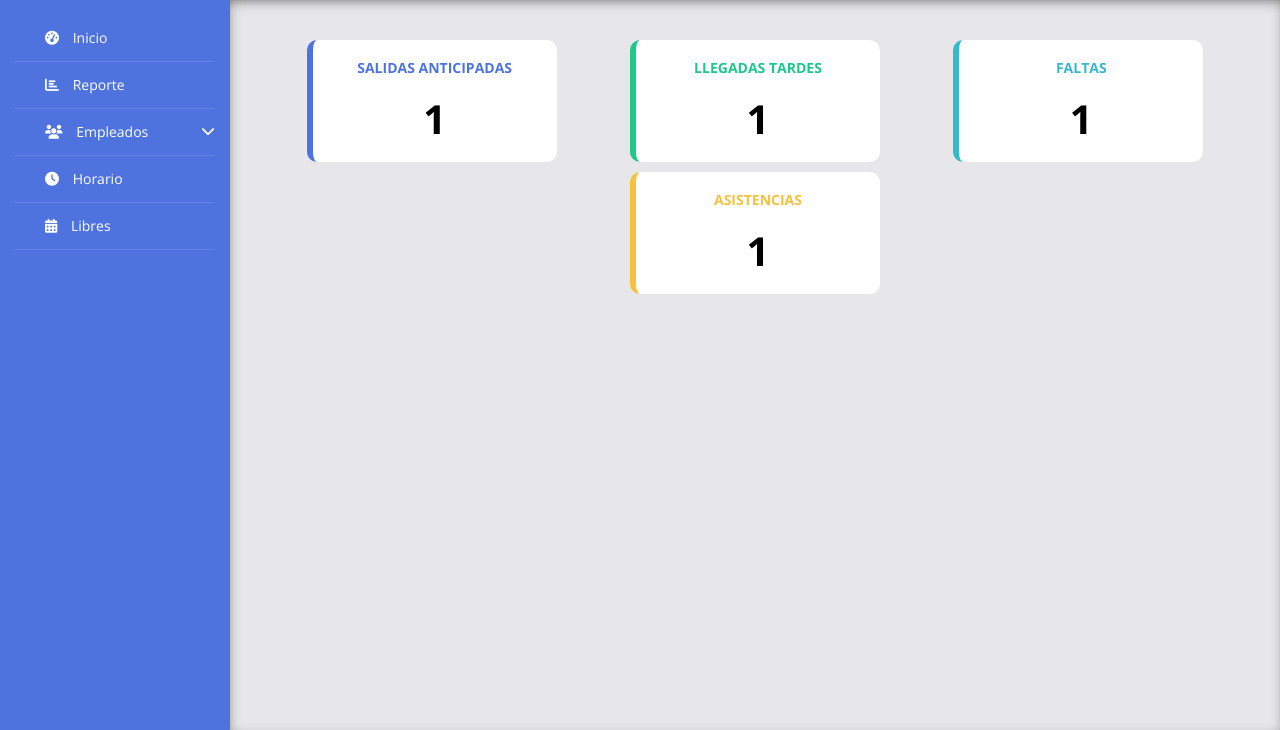
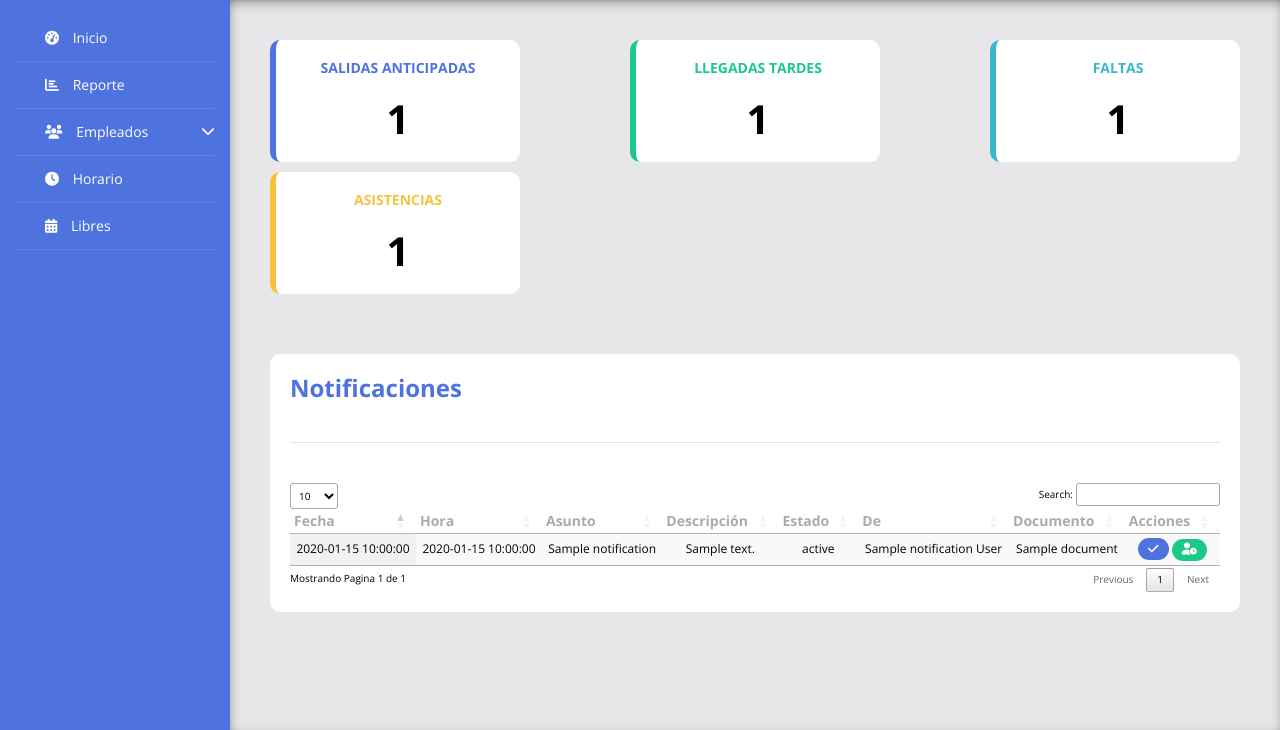
Before and after one commit to ericseparovic/The-Clock, a Flask app: template web/templates/home_company.html in a window 1280 px wide. Shown: the part 70-800 px from the top of the page. Run offline with Flask 2, Linux system fonts and the light colour scheme; the template is opened without the code that fills it: most values are stand-ins (such as "Sample title", 1, 10 or a date in 2020); lists and menus that the app fills with data are empty; parts of the project's set-up code (start-up, migrations or seed data) failed here and were passed over; some libraries are stand-ins or nearby versions.

Commit message:
Se agrega funionalidad de notificaciones

```diff
--- a/app.py
+++ b/app.py
@@ -430,19 +430,25 @@ def update_mark(idMark):
 
 
 #API Notificaciones
-@app.route('/get_notification')
-def get_notification():
+@app.route('/get_notification/<idCompany>')
+def get_notification(idCompany):
     if request.method == 'GET':
-        idCompany =  request.args.get("idCompany")
-        status =  request.args.get("status")
+        data = request.get_json()
+
+        result = notification.get_notification(idCompany)
+        if result:
+            return jsonify(result), 200
+        else:
+            return jsonify([]), 412
 
 
-        result = notification.get_notification(idCompany, status)
+#Actualizar notificacion
+@app.route('/update_notification/<idNotification>', methods=['GET','POST', 'PUT'])
+def update_notification(idNotification):
 
-        if result:
-            return jsonify(result)
-        else:
-            return jsonify("No hay notificaciones pendientes")
+    result =  notification.update_notification(idNotification)
+    return result
+
 
 
 #API Ausencias: Obtiene las auencias del dia
@@ -498,9 +504,7 @@ def get_assists(idCompany):
 
         DT = datetime.now()
         currentDate = DT.strftime('%d/%m/%Y')
-        print('Datos get', currentDate, idCompany)
         result = mark.get_assists(currentDate, idCompany)
-        print('result', result)
 
         if result:
             return jsonify(result), 200
@@ -517,8 +521,6 @@ def formatDate(date):
 
 
 
-
-
 if __name__ == '__main__':
     app.debug = True
     app.run(port=5000)
@@ -528,7 +530,7 @@ if __name__ == '__main__':
 
 def controlAbsences():
     data_company = company.get_all_company()
-    print('Control absencessss')
+    print('Control Asistencia')
     for data in data_company:
         idCompany = data[0]
 
--- a/data/models/model_personal.py
+++ b/data/models/model_personal.py
@@ -213,7 +213,7 @@ def get_id_user(idPersonal):
 
     return idUser[0][0]
 
-#Obtiene datos de la empresa
+#Obtiene del usuario
 def get_data_personal(idUser):
 
     select_id_personal = f"""
--- a/web/static/css/assign_days_off.css
+++ b/web/static/css/assign_days_off.css
@@ -6,7 +6,7 @@
 
 h2 {
     color: var(--blue);
-    font-size: 3rem;
+    font-size: 2.4rem;
 }
 /**********FIN ESTILOS GENERALES**********/
 
--- a/web/static/css/assign_schedule.css
+++ b/web/static/css/assign_schedule.css
@@ -6,7 +6,7 @@
 
 h2 {
     color: var(--blue);
-    font-size: 3rem;
+    font-size: 2.4rem;
 }
 /**********FIN ESTILOS GENERALES**********/
 
--- a/web/static/css/home_company.css
+++ b/web/static/css/home_company.css
@@ -5,7 +5,7 @@
 
 h2 {
     color: var(--blue);
-    font-size: 3rem;
+    font-size: 2.4rem;
 }
 
 /**********FIN ESTILOS GENERALES**********/
@@ -28,10 +28,10 @@ h2 {
     display: flex;
     flex-wrap: wrap;
     justify-content: space-between;
+    margin-bottom: 5rem;
 }
 
 .item-card {
-    margin: 0 auto;
     max-width: 25rem;
     width: 100%;
     height: auto;
@@ -85,3 +85,80 @@ h2 {
     text-align: center;
     margin-top: 2rem;
 }
+
+.items-notifications {
+    margin: 0 auto;
+    width: 100%;
+    height: auto;
+    background-color: white;
+    border-radius: 1rem;
+    padding: 2rem;
+    margin-bottom: 1rem;
+}
+
+hr {
+    width: 100%;
+    height: 1px;
+    border: 0;
+    background-color: rgba(0,0,0,.1);
+    margin: 4rem 0rem;
+}
+
+@media screen and (max-width: 680px) {
+    .item-card {
+        max-width: 100%;
+        width: 100%;
+        height: auto;
+        background-color: white;
+        border-radius: 1rem;
+        padding: 2rem;
+        margin-bottom: 1rem;
+    }
+}
+
+
+
+#table-notifications {
+    text-align: center;
+    font-size: 1.2rem;
+}
+
+#table-notifications a {
+   display: inline-block;
+}
+
+
+#table-notifications a:first-child {
+    width: auto;
+    height: 1.4rem;
+    font-size: 1.2rem;
+    border-radius: 2rem;
+    padding: .4rem 1rem;
+    background-color: #4e73df;
+    color: white;
+    outline: 0;
+    border: rgba(0,0,0,.1) 0 solid;
+    cursor: pointer;
+    font-weight: bold;
+}
+
+
+.fa-user-clock {
+    width: auto;
+    height: 1.4rem;
+    font-size: 1.2rem;
+    border-radius: 2rem;
+    padding: .4rem 1rem;
+    background-color: #1cc88a;
+    color: white;
+    outline: 0;
+    border: rgba(0,0,0,.1) 0 solid;
+    cursor: pointer;
+    font-weight: bold;
+}
+
+.sorting {
+    font-size: 1.4rem;
+    color: var(--grey);
+
+}
--- a/web/static/css/home_personal.css
+++ b/web/static/css/home_personal.css
@@ -6,7 +6,7 @@
 
 h2 {
     color: var(--blue);
-    font-size: 3rem;
+    font-size: 2.4rem;
 }
 /**********FIN ESTILOS GENERALES**********/
 
--- a/web/static/css/register_personal.css
+++ b/web/static/css/register_personal.css
@@ -5,7 +5,7 @@
 
 h2 {
     color: var(--blue);
-    font-size: 3rem;
+    font-size: 2.4rem;
 }
 /**********FIN ESTILOS GENERALES**********/
 
--- a/web/templates/home_company.html
+++ b/web/templates/home_company.html
@@ -2,6 +2,7 @@
 
 {% block head %}
     <link rel="stylesheet" href="{{url_for('static', filename='css/home_company.css')}}">
+    <link rel="stylesheet" href="https://cdn.datatables.net/1.11.3/css/jquery.dataTables.min.css">
 {% endblock head %}
 
 {% block nameUser %}
@@ -29,7 +30,72 @@
                 <p>{{count_assists}}</p>
             </div>
         </div>
+        <div class="items-notifications">
+            <div class="item-notification">
+                <h2>Notificaciones
+
+                </h2>
+                <hr>
+
+                <table id="table-notifications"  class="display compact">
+                    <thead>
+                        <tr>
+                            <th>Fecha</th>
+                            <th>Hora</th>
+                            <th>Asunto</th>
+                            <th>Descripción</th>
+                            <th>Estado</th>
+                            <th>De</th>
+                            <th>Documento</th>
+                            <th>Acciones</th>
+                        </tr>
+                    </thead>
+                    <tbody>
+                        {% for notification in notifications %}
+                        <tr>
+                            <td>{{notification['date']}}</td>
+                            <td>{{notification['time']}}</td>
+                            <td>{{notification['subject']}}</td>
+                            <td>{{notification['description']}}</td>
+
+                            <td>{{notification['status']}}</td>
+                            <td>{{notification['name']}} {{notification['lastName']}}</td>
+                            <td>{{notification['document']}}</td>
+                            <td>
+                                <a href="/update_notification/{{notification['idNotification']}}"><i class="fas fa-check"></i></a>
+                                <a href="/assign_schedule/{{notification['idPersonal']}}"> <i class="fas fa-user-clock"></i></a>
+
+                            </td>
+                        </tr>
+                        {% endfor %}
+
+            </div>
+        </div>
     </section>
 
 
 {% endblock main %}
+{% block script %}
+<script src="https://code.jquery.com/jquery-3.5.1.js"></script>
+<script src="https://cdn.datatables.net/1.11.3/js/jquery.dataTables.min.js"></script>
+<script>
+    $(document).ready(function() {
+        $('#table-notifications').DataTable({
+
+            "language": {
+            "lengthMenu": " _MENU_ ",
+            "zeroRecords": "No hay notificaciones",
+            "info": "Mostrando Pagina _PAGE_ de _PAGES_",
+            "infoEmpty": "No hay registros",
+            "infoFiltered": "(filtered from _MAX_ total registros)"
+        },
+        "scrollY":        '50vh',
+        "scrollCollapse": true,
+        "paging":         true,
+        "autoWidth": false
+
+           });
+
+    } );
+</script>
+{% endblock script %}
--- a/web/templates/report.html
+++ b/web/templates/report.html
@@ -38,7 +38,7 @@
         </div>
     </form>
     <hr>
-    <table id="table-list-personal" class="display">
+    <table id="table-list-personal" class="display compact">
         <thead>
             <tr>
                 <th>Documento</th>
@@ -83,6 +83,9 @@
             "infoEmpty": "No hay registros",
             "infoFiltered": "(filtered from _MAX_ total registros)"
         },
+        "scrollY":        '50vh',
+        "scrollCollapse": true,
+        "paging":         true,
         "autoWidth": false
 
            });
```
Also changed, not shown: data/models/model_mark.py (+4 -4 lines), data/models/model_notification.py (+40 -13 lines), services/notification.py (+7 -2 lines), web/server_web.py (+19 -3 lines), web/services/personal.py (+14 -2 lines), web/static/css/list_personal.css (+20 -8 lines), web/static/css/report.css (+6 -2 lines), web/templates/list_personal.html (+16 -5 lines), the_clock.db.
